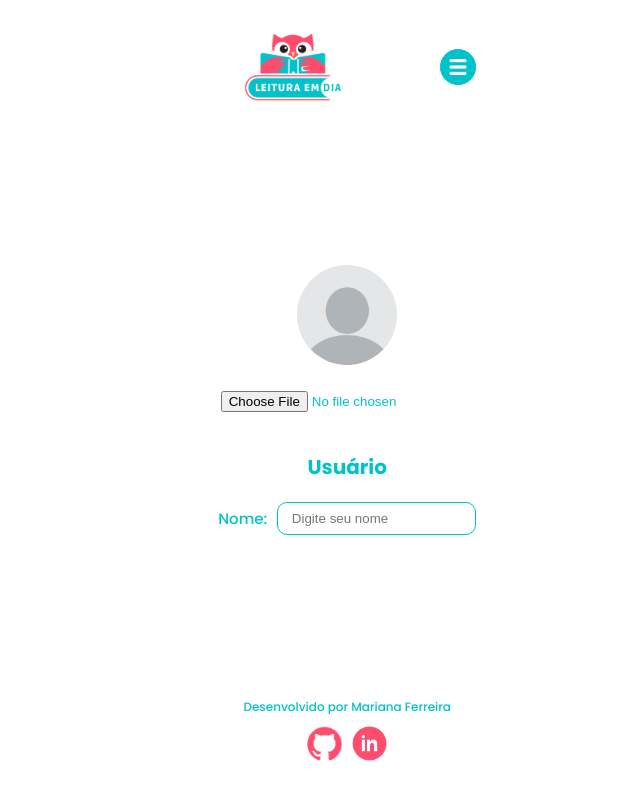
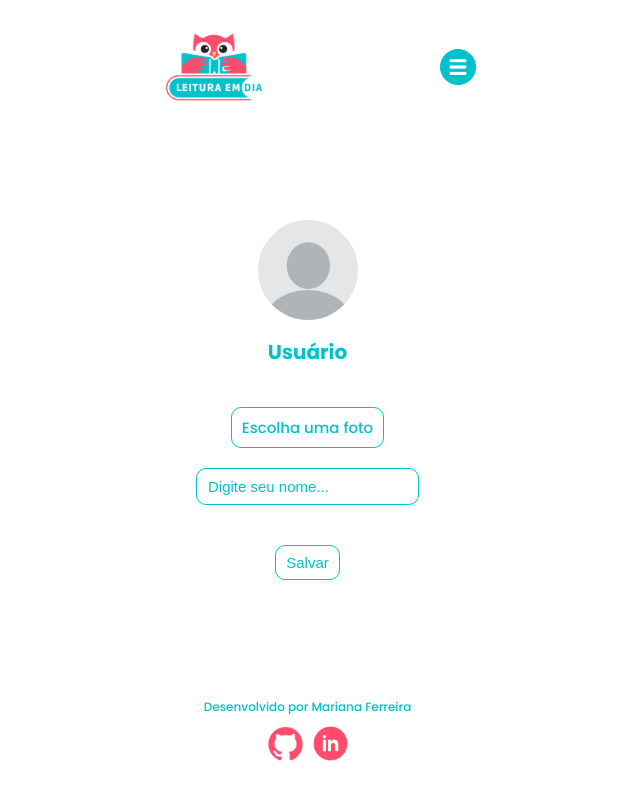
Before and after one commit to mariferreiradev/leitura-em-dia, a Vue app in the folder leitura-em-dia/: page /perfil in a window 1280 px wide. Shown: the whole page, without its empty margins (157-797 px from the left). Built offline with nearby package versions, Linux system fonts and the light colour scheme.

Commit message:
update style perfil view

```diff
--- a/leitura-em-dia/src/views/PerfilView.vue
+++ b/leitura-em-dia/src/views/PerfilView.vue
@@ -17,34 +17,54 @@
 
 <template>
     <div class="perfil">
-        <div class="add-foto">
+        <div class="usuario">
             <div>
                 <img :src="image" alt="Foto do usuário" width="100" height="100" />
             </div>
-            <input type="file" id="avatar" name="avatar" accept="image/.png, image/.jpeg" @change="previewFiles" />
-        </div>
-        <div class="add-name">
-            <span>{{nome}}</span>
-            <div class="usuario">
-                <label for="">Nome:</label>
-                <input type="text" v-model="addNome" placeholder=" Digite seu nome">
+            <div>
+                <span>{{nome}}</span>
             </div>
         </div>
+        <div class="add-usuario">
+            <div class="cadastro">
+                <label for="avatar">Escolha uma foto</label>
+                <input type="file" id="avatar" name="avatar" accept="image/.png, image/.jpeg" @change="previewFiles" />
+                <input name="name" type="text" v-model="addNome" placeholder="Digite seu nome...">
+            </div>
+        </div>
+        <button>Salvar</button>
     </div>
 </template>
 
 <style scoped>
 
     .perfil {
-        font-size: 15px;
         display: flex;
         flex-direction: column;
         justify-content: center;
         align-items: center;
         gap: 40px;
+        padding: 2rem 4rem;
     }
 
-    .add-foto {
+    .usuario {
+        display: flex;
+        flex-direction: column;
+        align-items: center;
+        justify-content: center;
+        gap: 15px;
+    }
+
+    .usuario img {
+        border-radius: 100%;
+    }
+
+    .usuario span {
+        font-size: 20px;
+        font-weight: 700;
+    }
+
+    .cadastro {
         display: flex;
         flex-direction: column;
         align-items: center;
@@ -52,21 +72,24 @@
         gap: 20px;
     }
 
-    .add-foto img {
-        border-radius: 100%;
+    .cadastro label {
+        font-size: 15px;
+        background-color: transparent;
+        color: #00c2cb;
+        border: 1px solid #00c2cb;
+        border-radius: 10px;
+        padding: 8px 10px;
+        cursor: pointer;
     }
 
-    .add-name {
-        display: flex;
-        flex-direction: column;
-        align-items: center;
-        justify-content: center;
-        gap: 20px;
+    .cadastro label:hover {
+        background-color: #00c2cb;
+        color: #ffff;
+        border: 1px solid #00c2cb;
     }
 
-    .add-name span {
-        font-size: 20px;
-        font-weight: 700;
+    input[type="file"]{
+        display: none;
     }
 
     .usuario {
@@ -76,11 +99,40 @@
         gap: 10px;
     }
 
-    .usuario input {
-        color: #0081cb;
+    input[type="text"] {
+        font-size: 15px;
+        color: #0f77ff;
+        border: 1px solid #00c2cb;
+        border-radius: 10px;
+        outline-color: #00c2cb;
+        padding: 9px 11px;
+    }
+
+    input[type="text"]:focus {
+        border: 2px solid #00c2cb;
+    }
+
+    input::placeholder {
+        color: #00c2cb;
+    }
+
+    button {
+        font-size: 15px;
+        background-color: transparent;
+        color: #00c2cb;
         border: 1px solid #00c2cb;
         border-radius: 10px;
         padding: 8px 10px;
+        cursor: pointer;
+    }
+
+    button:hover {
+        background-color: #00c2cb;
+        color: #ffff;
+        border: 1px solid #00c2cb;
+        border-radius: 10px;
+        padding: 8px 10px;
+        cursor: pointer;
     }
 
 </style>
```
